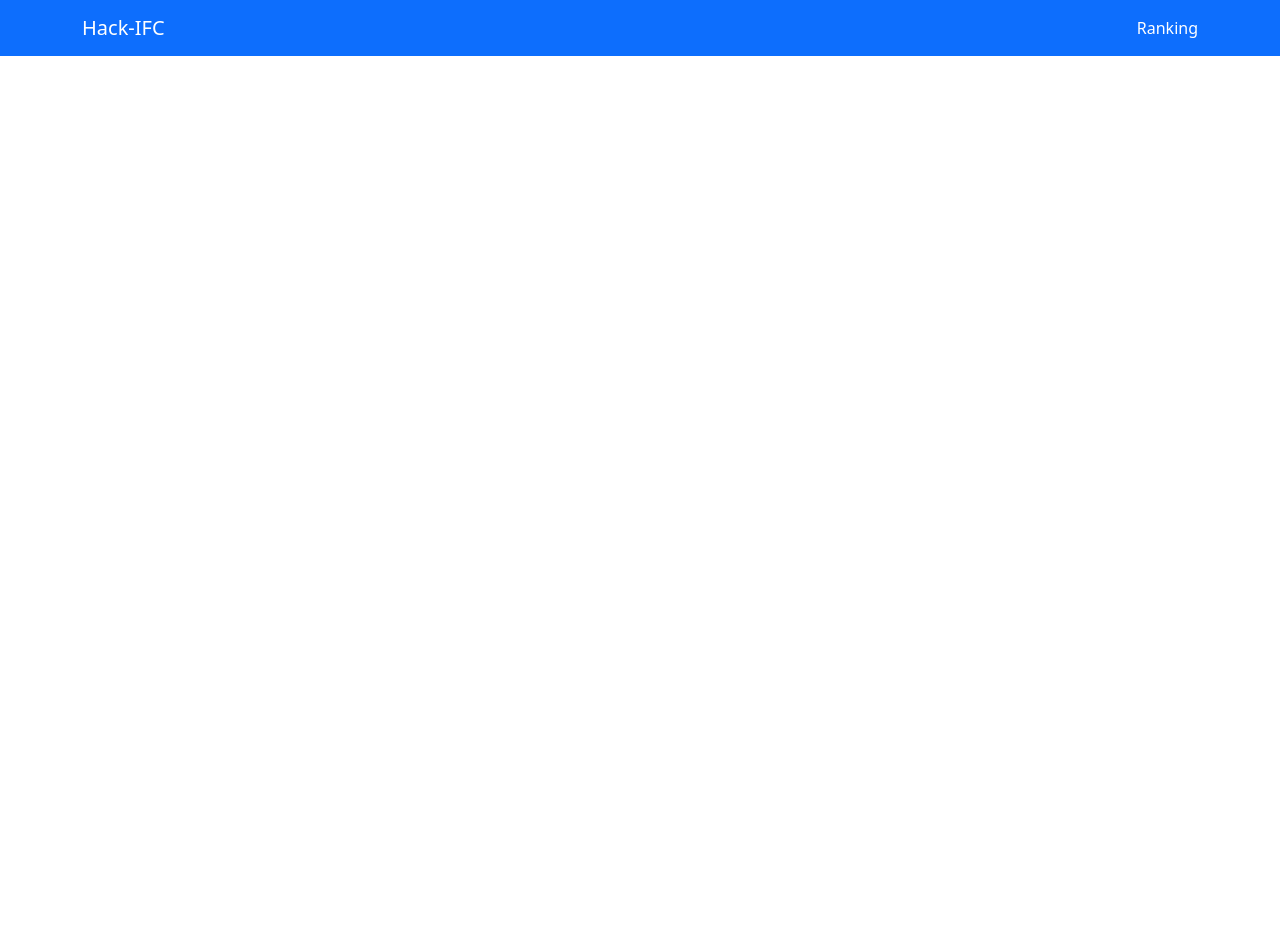
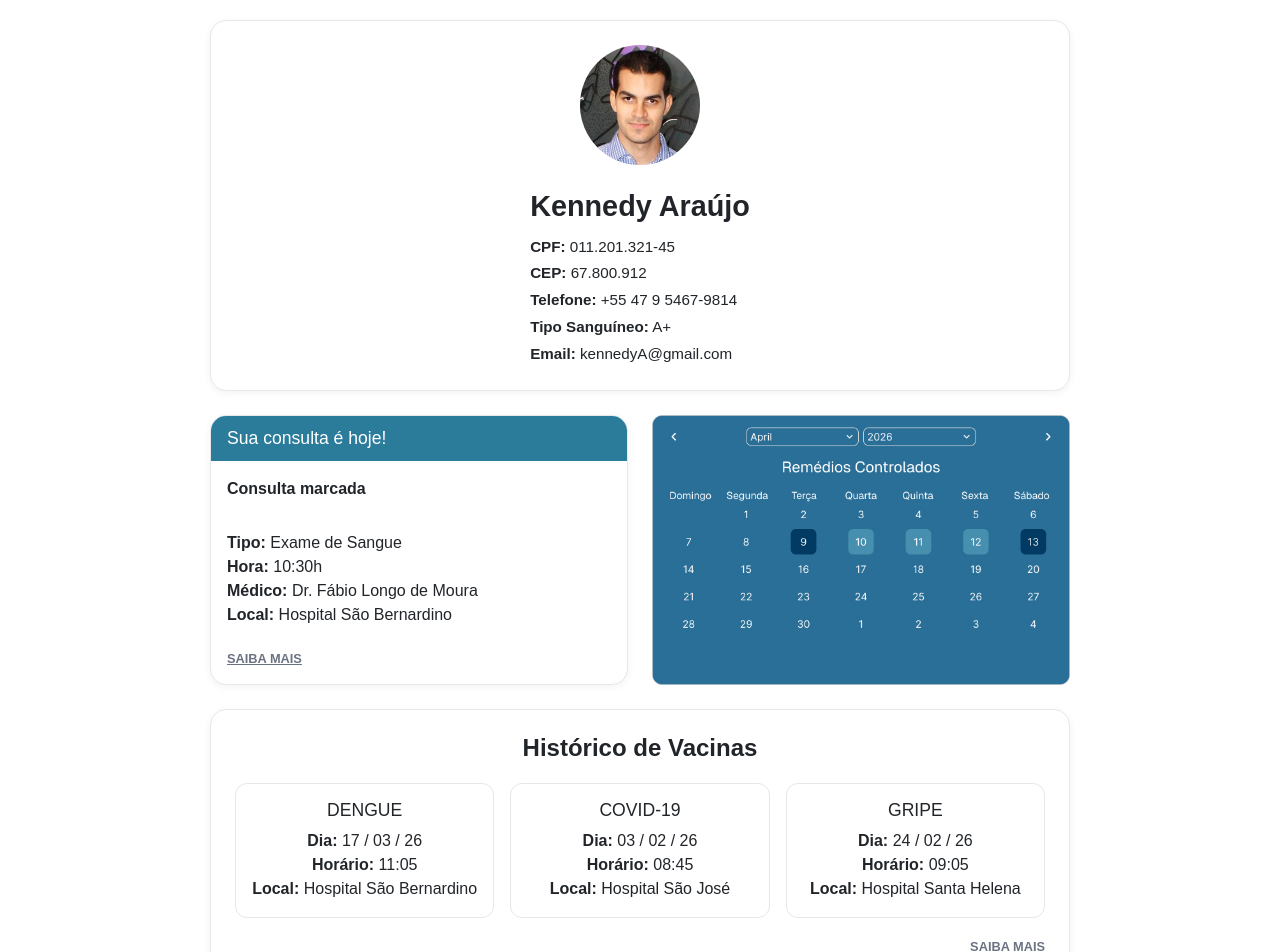
Before and after one commit to InstitutoMed/instituto-med, a Vue app: page / in a window 1280 px wide. Before the commit this address had no page. Shown: the top 952 px of the page. Before the commit the page ends 800 px from the top, so only its background shows below. Built offline with nearby package versions, Linux system fonts and the light colour scheme.

Commit message:
FEAT - Template da página do perfil.

```diff
--- a/src/App.vue
+++ b/src/App.vue
@@ -1,10 +1,11 @@
 <script setup>
 import { RouterView } from 'vue-router'
 import AppHeader from './components/AppHeader.vue'
+import PerfilView from './views/PerfilView.vue';
 </script>
 
 <template>
-  <AppHeader />
+  <PerfilView />
 
   <RouterView />
 </template>
--- a/src/views/PerfilView.vue
+++ b/src/views/PerfilView.vue
@@ -1,158 +1,237 @@
 <script setup>
+import { ref } from 'vue'
+
+const usuario = ref({
+  nome: 'Kennedy Araújo',
+  cpf: '011.201.321-45',
+  cep: '67.800.912',
+  telefone: '+55 47 9 5467-9814',
+  tipoSanguineo: 'A+',
+  email: 'kennedyA@gmail.com'
+})
+
+const consulta = ref({
+  tipo: 'Exame de Sangue',
+  hora: '10:30h',
+  medico: 'Dr. Fábio Longo de Moura',
+  local: 'Hospital São Bernardino'
+})
+
+const vacinas = ref([
+  { id: 1, nome: 'Dengue', dia: '17 / 03 / 26', horario: '11:05', local: 'Hospital São Bernardino' },
+  { id: 2, nome: 'Covid-19', dia: '03 / 02 / 26', horario: '08:45', local: 'Hospital São José' },
+  { id: 3, nome: 'Gripe', dia: '24 / 02 / 26', horario: '09:05', local: 'Hospital Santa Helena' }
+])
 </script>
 
 <template>
+  <main class="container">
+
     <section class="card">
-<h2 class="title_card">Kennedy Araújo</h2>
+      <div class="avatar-container">
+        <img src="../../public/pictures/kennedyrs.jpg" alt="Foto de Perfil" class="foto-perfil" />
+      </div>
+      <div>
+        <h2 class="title_card">{{ usuario.nome }}</h2>
         <ul class="infos_card">
-    <li>
-        CPF: 011.201.321-45
-    </li>
-    <li>
-        CEP: 67.800.912
-    </li>
-    <li>
-        Telefone: +55 47 9 5467-9814
-    </li>
-    <li>
-        Tipo Sanguineo: A+
-    </li>
-    <li>
-        Email: kennedyA@gmail.com
-    </li>
+          <li><strong>CPF:</strong> {{ usuario.cpf }}</li>
+          <li><strong>CEP:</strong> {{ usuario.cep }}</li>
+          <li><strong>Telefone:</strong> {{ usuario.telefone }}</li>
+          <li><strong>Tipo Sanguíneo:</strong> {{ usuario.tipoSanguineo }}</li>
+          <li><strong>Email:</strong> {{ usuario.email }}</li>
         </ul>
+      </div>
     </section>
 
+    <div class="sec1">
       <section class="consultas">
-<h3 class="title_c">
-    Sua consulta é hoje!
-</h3>
-<p class="avi_c">
- Consulta marcada
-</p>
+        <h3 class="title_c">Sua consulta é hoje!</h3>
+        <div class="consultas-content">
+          <p class="avi_c">Consulta marcada</p>
           <ul>
-    <li>
-        Tipo: Exame de Sangue
-    </li>
-    <li>
-        Hora: 10:30h
-    </li>
-    <li>
-        Dr. Fábio Longo de Moura
-    </li>
-    <li>
-        Local: Hospital São Bernadinho
-    </li>
+            <li><strong>Tipo:</strong> {{ consulta.tipo }}</li>
+            <li><strong>Hora:</strong> {{ consulta.hora }}</li>
+            <li><strong>Médico:</strong> {{ consulta.medico }}</li>
+            <li><strong>Local:</strong> {{ consulta.local }}</li>
           </ul>
+          <a href="#" class="sm">SAIBA MAIS</a>
+        </div>
       </section>
 
+      <section class="foto-container">
+       <img src="../../public/pictures/calendar.jpg" alt="Calendário" class="calendario" />
+      </section>
+    </div>
+
     <section class="vac">
-    <h3 class="title_vac"> Histórico de Vacinas</h3>
+      <h3 class="titulo_vac">Histórico de Vacinas</h3>
+      <div class="vacinas-lista">
+        <div v-for="vacina in vacinas" :key="vacina.id" class="tipo_vac">
+          <h4>{{ vacina.nome }}</h4>
           <ul>
-        <li class="tipo_vac">
-            <h4>Dengue</h4>
-            <ul>
-                <li>
-                    Dia: 17 / 03 / 26
-                </li>
-                <li>
-                    Horário: 11:05
-                </li>
-                <li>
-                    Local: Hospital São Bernadino
-                </li>
+            <li><strong>Dia:</strong> {{ vacina.dia }}</li>
+            <li><strong>Horário:</strong> {{ vacina.horario }}</li>
+            <li><strong>Local:</strong> {{ vacina.local }}</li>
           </ul>
-        </li>
-
-        <li class="tipo_vac">
-           <h4>Covid-19</h4>
-            <ul>
-                <li>
-                    Dia: 03 / 02 / 26
-                </li>
-                <li>
-                    Horário: 08:45
-                </li>
-                <li>
-                    Local: Hospital São José
-                </li>
-            </ul>
-        </li>
-
-        <li class="tipo_vac">
-            <h4>Gripe</h4>
-            <ul>
-                <li>
-                    Dia: 24 / 02 / 26
-                </li>
-                <li>
-                    Horário: 09:05
-                </li>
-                <li>
-                    Local: Hospital Santa Helena
-                </li>
-            </ul>
-        </li>
-
-        <li class="sm">
-            <a href="#">SAIBA MAIS</a>
-        </li>
-    </ul>
+        </div>
+      </div>
+      <div class="sm-container">
+        <a href="#" class="sm">SAIBA MAIS</a>
+      </div>
     </section>
-
+  </main>
 </template>
 
 <style scoped>
-
-.card{
-    margin: 40px;
+.container {
+  max-width: 900px;
+  margin: 0 auto;
+  padding: 20px;
+  display: flex;
+  flex-direction: column;
+  gap: 24px;
+  font-family: sans-serif;
 }
 
-.title_card{
-    font-size: 2.3rem;
-    font-weight: bolder;
+ul {
+  list-style: none;
+  padding: 0;
+  margin: 0;
 }
 
-.infos_card{
-    gap: 4px;
-    font-size: 1.2rem;
+.card {
+  background: #fff;
+  border: 1px solid #e5e7eb;
+  border-radius: 16px;
+  padding: 24px;
+  display: flex;
+  align-items: center;
+  gap: 24px;
+  box-shadow: 0 2px 8px rgba(0, 0, 0, 0.05);
 }
 
-.consultas{
-    box-shadow: 2px;
+.avatar-container {
+  width: 120px;
+  height: 120px;
+  border-radius: 50%;
+  overflow: hidden;
+  background-color: #e5e7eb;
+  flex-shrink: 0;
 }
 
-.tilte_c{
-    background-color: blue;
-    border-radius: 5px;
-    font-size: 2rem;
+.foto-perfil {
+  width: 100%;
+  height: 100%;
+  object-fit: cover;
 }
 
-.avi_c{
-font-weight: bolder;
-font-size: 1.2rem;
+.title_card {
+  font-size: 1.8rem;
+  font-weight: bold;
+  margin: 0 0 12px 0;
 }
 
-.vac{
-    box-shadow: 2px;
+.infos_card {
+  display: flex;
+  flex-direction: column;
+  gap: 4px;
+  font-size: 0.95rem;
 }
 
-.title_vac{
-    font-size: 2.5rem;
-    font-weight: bolder;
+
+.sec1 {
+  display: grid;
+  grid-template-columns: 1fr 1fr;
+  gap: 24px;
 }
 
-.tipo_vac{
-    box-shadow: 2px;
+.consultas {
+  background: #fff;
+  border: 1px solid #e5e7eb;
+  border-radius: 16px;
+  overflow: hidden;
+  display: flex;
+  flex-direction: column;
+  box-shadow: 0 2px 8px rgba(0, 0, 0, 0.05);
 }
 
-h4{
-    font-family: 1.8rem;
+.title_c {
+  background-color: #2b7b9b;
+  color: white;
+  padding: 12px 16px;
+  font-size: 1.1rem;
+  margin: 0;
 }
 
-.sm{
+.consultas-content {
+  padding: 16px;
+  display: flex;
+  flex-direction: column;
+  justify-content: space-between;
+  flex-grow: 1;
+}
+
+.avi_c {
+  font-weight: bold;
+  font-size: 1rem;
+  margin-bottom: 8px;
+}
+
+.foto-perfil {
+  border-radius: 16px;
+  overflow: hidden;
+  box-shadow: 0 2px 8px rgba(0, 0, 0, 0.05);
+}
+
+.calendario {
+  width: 100%;
+  height: 100%;
+  object-fit: cover;
+}
+
+.vac {
+  background: #fff;
+  border: 1px solid #e5e7eb;
+  border-radius: 16px;
+  padding: 24px;
+  box-shadow: 0 2px 8px rgba(0, 0, 0, 0.05);
+}
+
+.titulo_vac {
+  font-size: 1.5rem;
+  font-weight: bold;
+  text-align: center;
+  margin-bottom: 20px;
+}
+
+.vacinas-lista {
+  display: grid;
+  grid-template-columns: repeat(3, 1fr);
+  gap: 16px;
+}
+
+.tipo_vac {
+  border: 1px solid #e5e7eb;
+  border-radius: 12px;
+  padding: 16px;
+  text-align: center;
+}
+
+.tipo_vac h4 {
+  font-size: 1.1rem;
+  margin-bottom: 8px;
+  text-transform: uppercase;
+}
+
+.sm-container {
+  text-align: right;
+  margin-top: 16px;
+}
+
+.sm {
   font-size: 0.8rem;
-color: gray;
-
+  color: #6b7280;
+  text-decoration: underline;
+  font-weight: bold;
 }
 </style>
```
Also changed, not shown: public/pictures/calendar.jpg (added), public/pictures/kennedyrs.jpg (added). Lines whose indentation alone changed are shown as unchanged.
